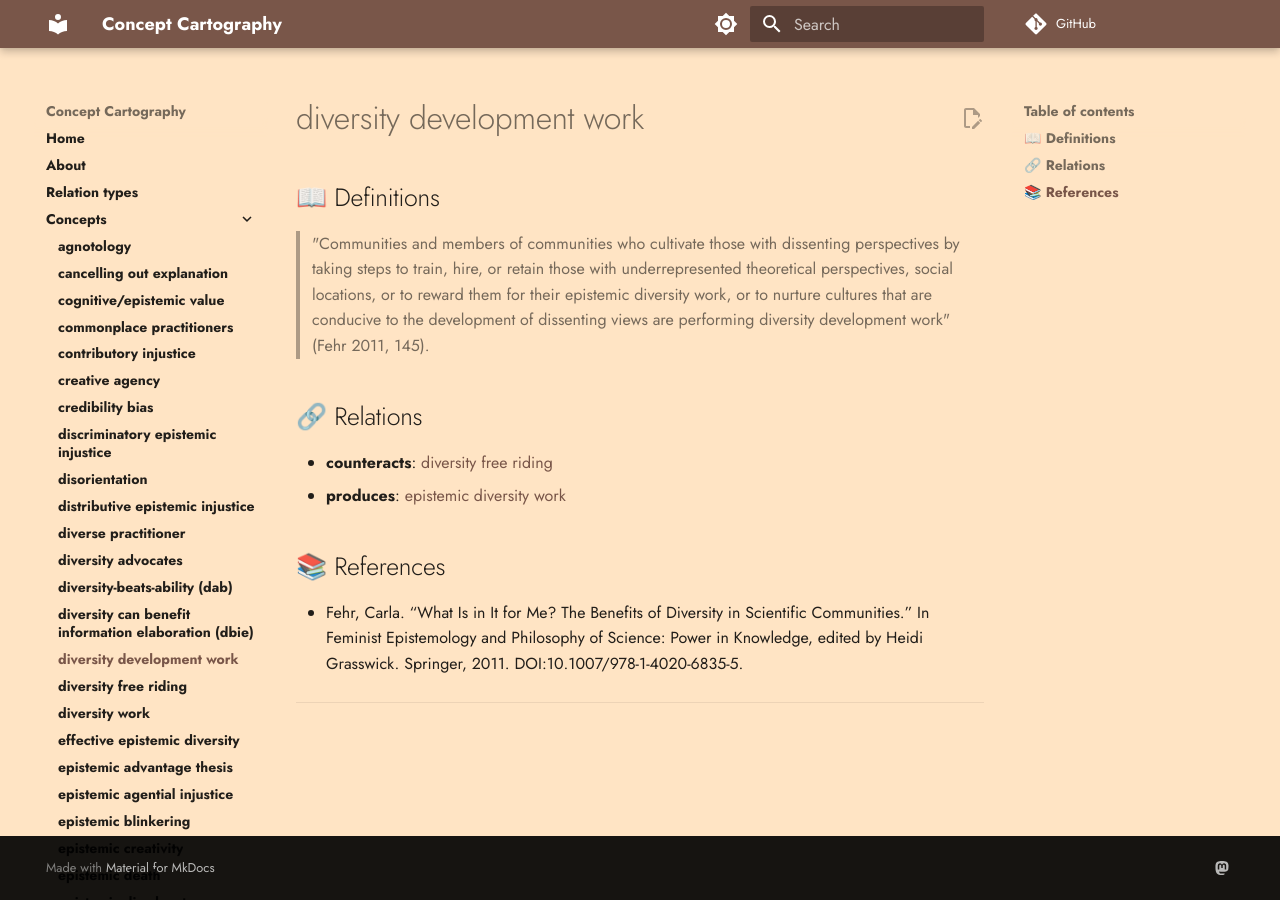
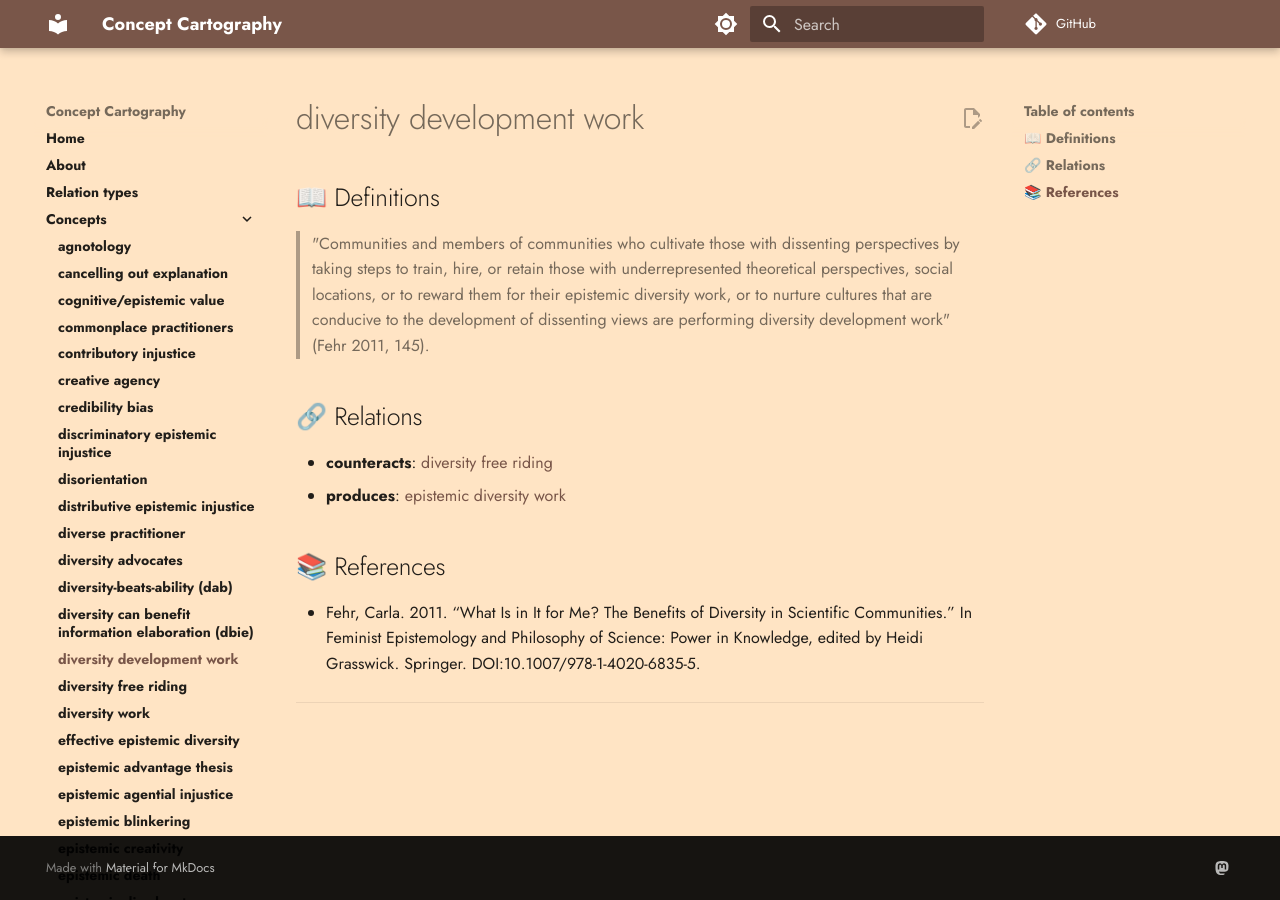
Before and after one commit to conceptcartography/conceptcartography, an MkDocs documentation site: the page built from docs/concepts/diversity-development-work.md, in a window 1280 px wide. Built offline with MkDocs 1.6.1 and Material for MkDocs 9.7.7, drawn with Linux system fonts in a browser that asks for light colours; comment, search, counter and statistics services are not loaded; the version menu is left out.

```diff
--- a/docs/concepts/diversity-development-work.md
+++ b/docs/concepts/diversity-development-work.md
@@ -11,7 +11,7 @@
 
 ## 📚 References
 
-- Fehr, Carla. “What Is in It for Me? The Benefits of Diversity in Scientific Communities.” In Feminist Epistemology and Philosophy of Science: Power in Knowledge, edited by Heidi Grasswick. Springer, 2011. DOI:10.1007/978-1-4020-6835-5.
+- Fehr, Carla. 2011. “What Is in It for Me? The Benefits of Diversity in Scientific Communities.” In Feminist Epistemology and Philosophy of Science: Power in Knowledge, edited by Heidi Grasswick. Springer. DOI:10.1007/978-1-4020-6835-5.
 
 ---
 
```
